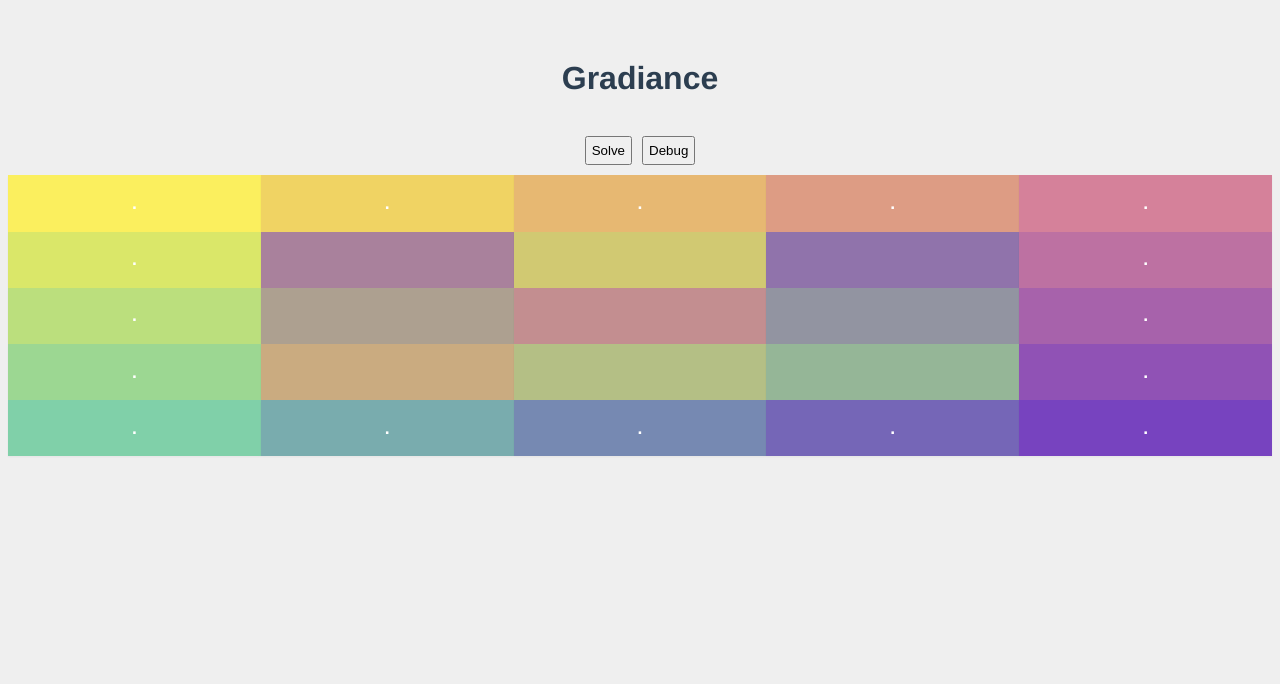
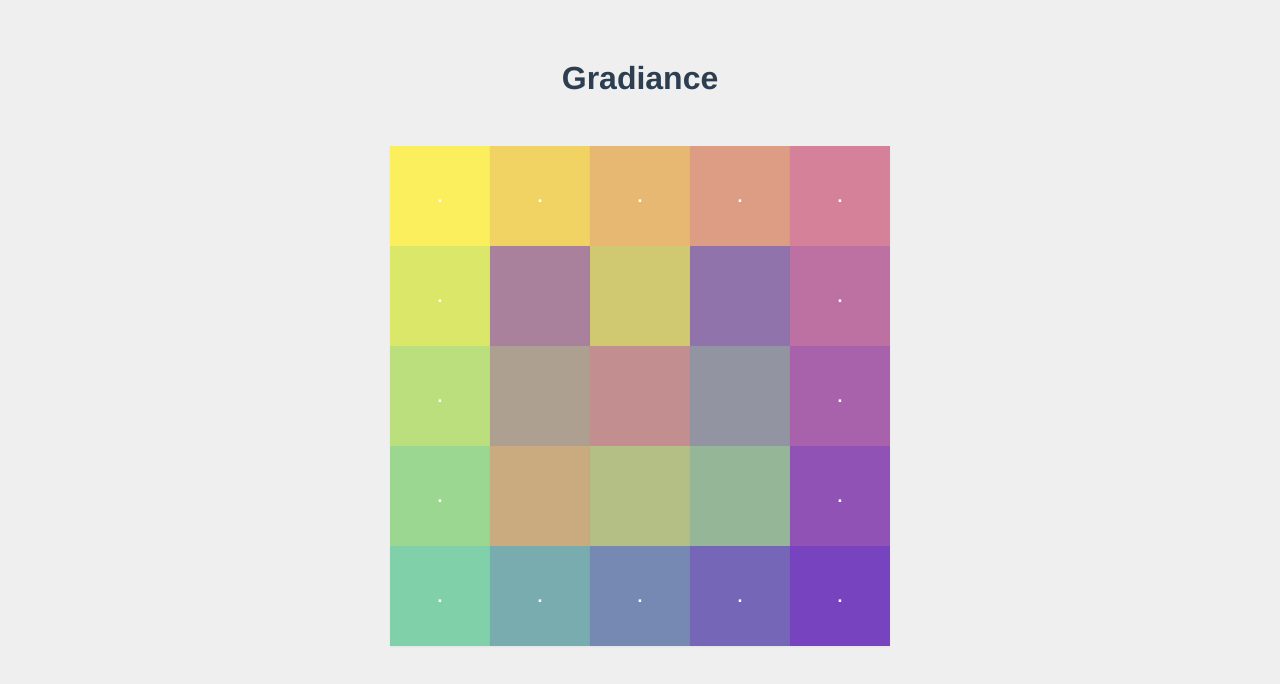
Before and after one commit to jadeleafmoon/gradiance, a Vue app: page / in a window 1280 px wide. Shown: the top 684 px of the page. Built offline with nearby package versions, Linux system fonts and the light colour scheme.

Commit message:
feat: improve squaring

```diff
--- a/src/App.vue
+++ b/src/App.vue
@@ -5,9 +5,10 @@
 
   <button @click="playAgain" v-show="gameWon">Play again</button>
   <br>
-  <button @click="solveGame">Solve</button>
-  <button @click="toggleDebug" >Debug</button>
+  <!-- <button @click="solveGame">Solve</button>
+  <button @click="toggleDebug" >Debug</button> -->
 
+  <div class="wrapper">
     <div class="grid">
       <Tile
         v-for="tile in tiles"
@@ -17,6 +18,8 @@
         @toggle-tile="toggleTile(tile.id)"
       />
     </div>
+  </div>
+
 
 
 
@@ -240,15 +243,24 @@ body {
   background: #efefef;
 }
 
+.wrapper {
+  max-width: 500px;
+  margin: 10px auto;
+  text-align: center;
+}
+
+
 .grid {
   display: grid;
   grid-template-columns: repeat(5, 1fr);
   grid-gap: 0;
+  aspect-ratio: 1 / 1;
+
 }
 
 .tile {
-  /* width: 15vw;
-  height: 15vw; */
+  /* aspect-ratio: 1 / 1; */
+
 }
 
 button {
--- a/src/components/Tile.vue
+++ b/src/components/Tile.vue
@@ -3,8 +3,6 @@
     @mousedown="toggleTile(tile)"
     :class="{ 'tile': true, 'selected': tile.isSelected, 'locked': tile.isLocked }"
     :style="{ backgroundColor: tile.color }"
-    draggable="true"
-
   >
     <p class="number" v-if="tile.isLocked">.</p>
     <p class="number" v-else> {{ " " }} </p>
@@ -32,8 +30,6 @@ export default {
 
 <style>
 .tile {
-  /* width: 15vw;
-  height: 15vw; */
   transition: all .1s ease-in-out;
   box-shadow: rgba(0, 0, 0, 0.05) 0px 1px 2px 0px;
 
```
Lines whose indentation alone changed are shown as unchanged.
